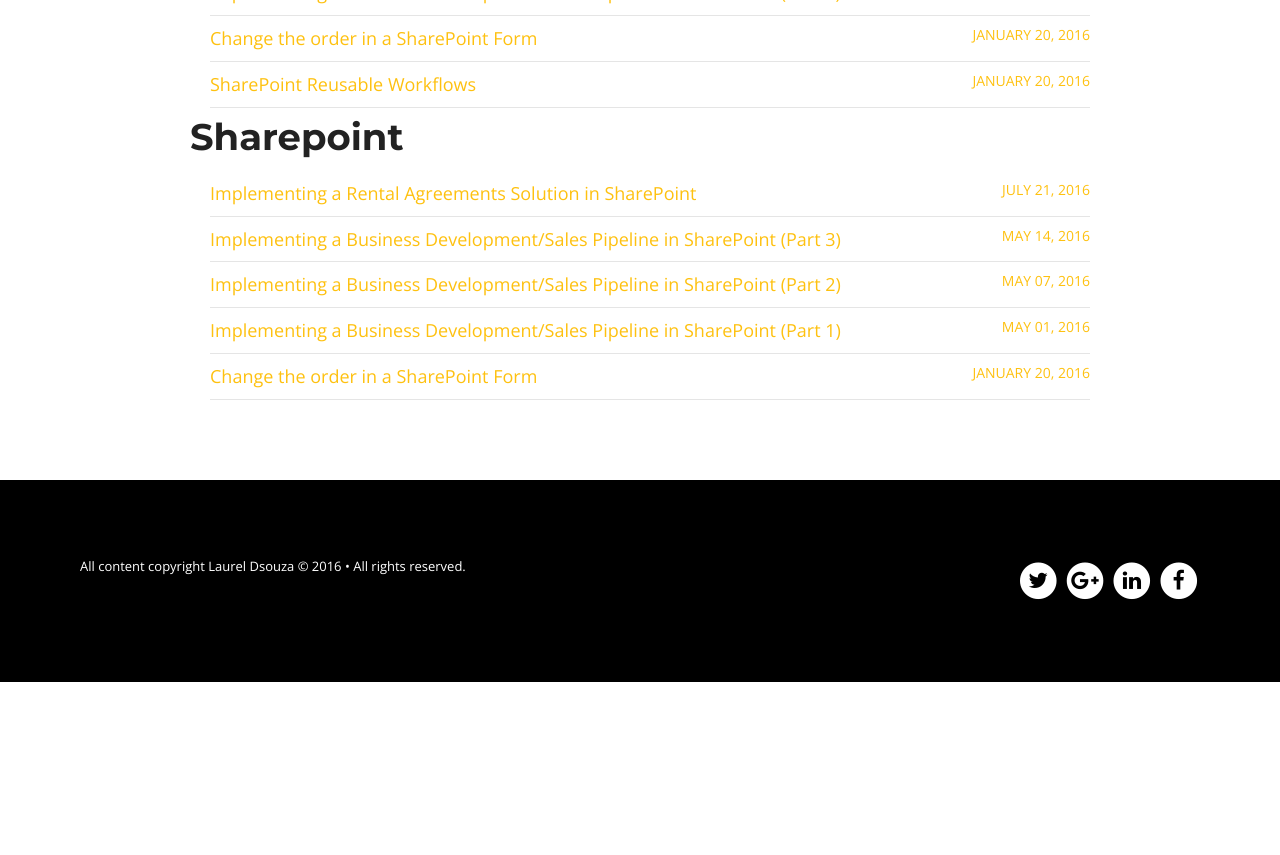
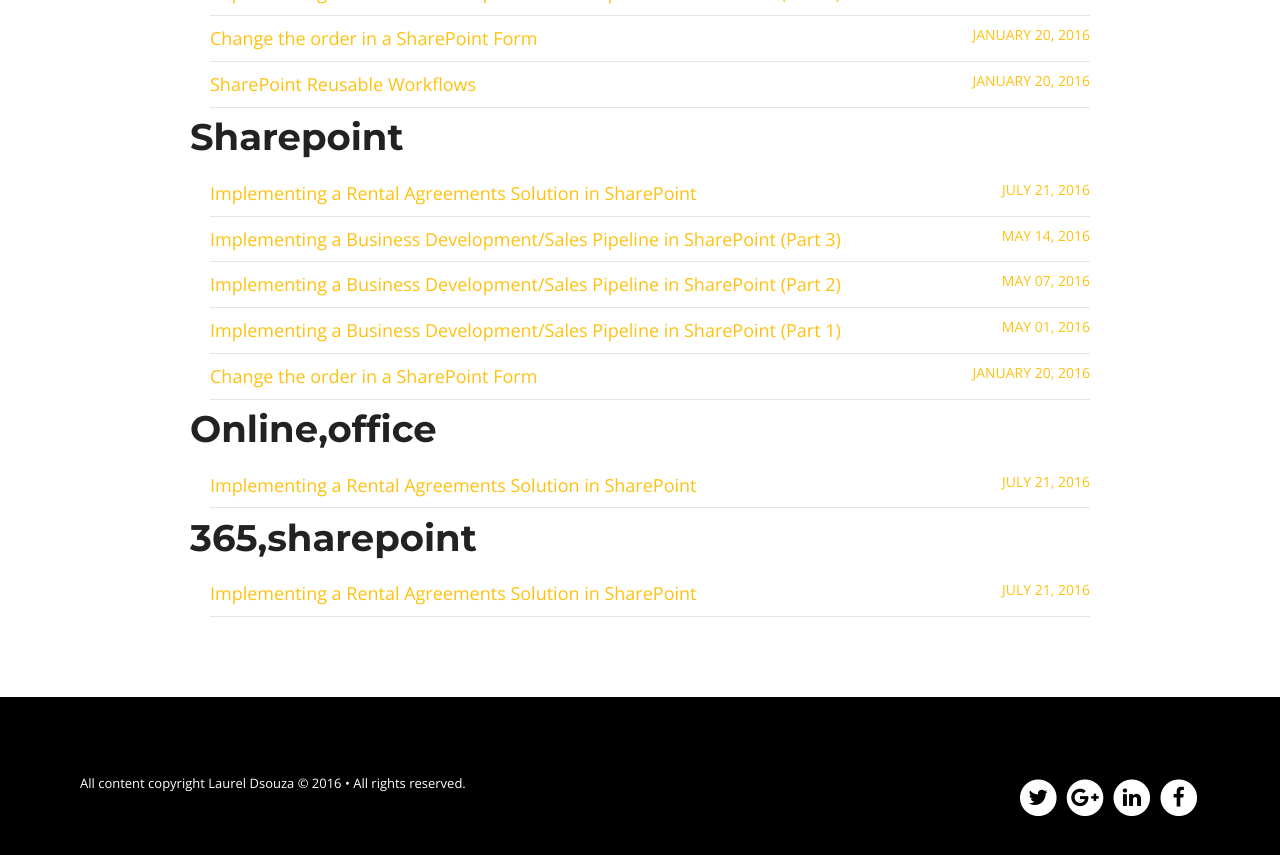
Before and after one commit to ldsouza/ldsouza.github.io, a Jekyll site: the page built from tags.html, in a window 1280 px wide and 900 px high, scrolled down 1005 px. Shown: the top 855 px of the window. Built offline with Jekyll 4.4.1, drawn with Linux system fonts in a browser that asks for light colours; nearby versions of some CDN libraries; before the commit the page ends 1687 px from its top, so only the background shows below that; some of the changed lines change nothing that is shown; some of the changed text lies outside the part shown.

Commit message:
Updated 2016-07-21-implementing-a-agreements-solution-in-sharepoint.md

```diff
--- a/_posts/2016-07-21-implementing-a-agreements-solution-in-sharepoint.md
+++ b/_posts/2016-07-21-implementing-a-agreements-solution-in-sharepoint.md
@@ -1,11 +1,13 @@
 ---
 layout: post
 published: true
-mathjax: true
+mathjax: false
 featured: false
 comments: true
 title: Implementing a Rental Agreements Solution in SharePoint
-tags: SharePoint
+tags: 'SharePoint Online,Office 365,SharePoint'
+category: SharePoint
+description: Quick and Easy Solution to manage Rental Agreements in SharePoint.
 ---
 In this post, I will share an excellent video series on implementing a Rental Agreements Solution in SharePoint.
 
@@ -17,22 +19,22 @@
 - Using SharePoint Workflow to Set the renewal date and send an email on the renewal date.
 - Applying a Retention Policy to permanently remove agreements after 10 years.
 
-Create the Rental Agreements Content Type and Site Columns for the Custom Lists
+##Create the Rental Agreements Content Type and Site Columns.
 {% include youtubePlayer.html id="BQ2rrpTCyjc" %}
 
-Add the Rental Agreements Content Type to the Warehouse list
+##Add the Rental Agreements Content Type to the Warehouse list.
 {% include youtubePlayer.html id="6XiYZf4dQNg" %}
 
-Create a SharePoint List Template from the Warehouse List
+##Create a SharePoint List Template from the Warehouse List.
 {% include youtubePlayer.html id="wfFI0Lcj-LA" %}
 
-Create a SharePoint Workflow that sets the Renewal Date
+##Create a SharePoint Workflow that sets the Renewal Date.
 {% include youtubePlayer.html id="K2Si0h7scYI" %}
 
-Create a SharePoint Workflow that sends an Email on the Renewal Date
+##Create a SharePoint Workflow that sends an Email on the Renewal Date.
 {% include youtubePlayer.html id="pt_Xo1hVstg" %}
 
-Apply a Retention Policy to the Rental Agreements
+##Apply a Retention Policy to the Rental Agreements.
 {% include youtubePlayer.html id="mo6LwoWZtBg" %}
 
 If you have any comments or questions, please leave a comment below.
```
